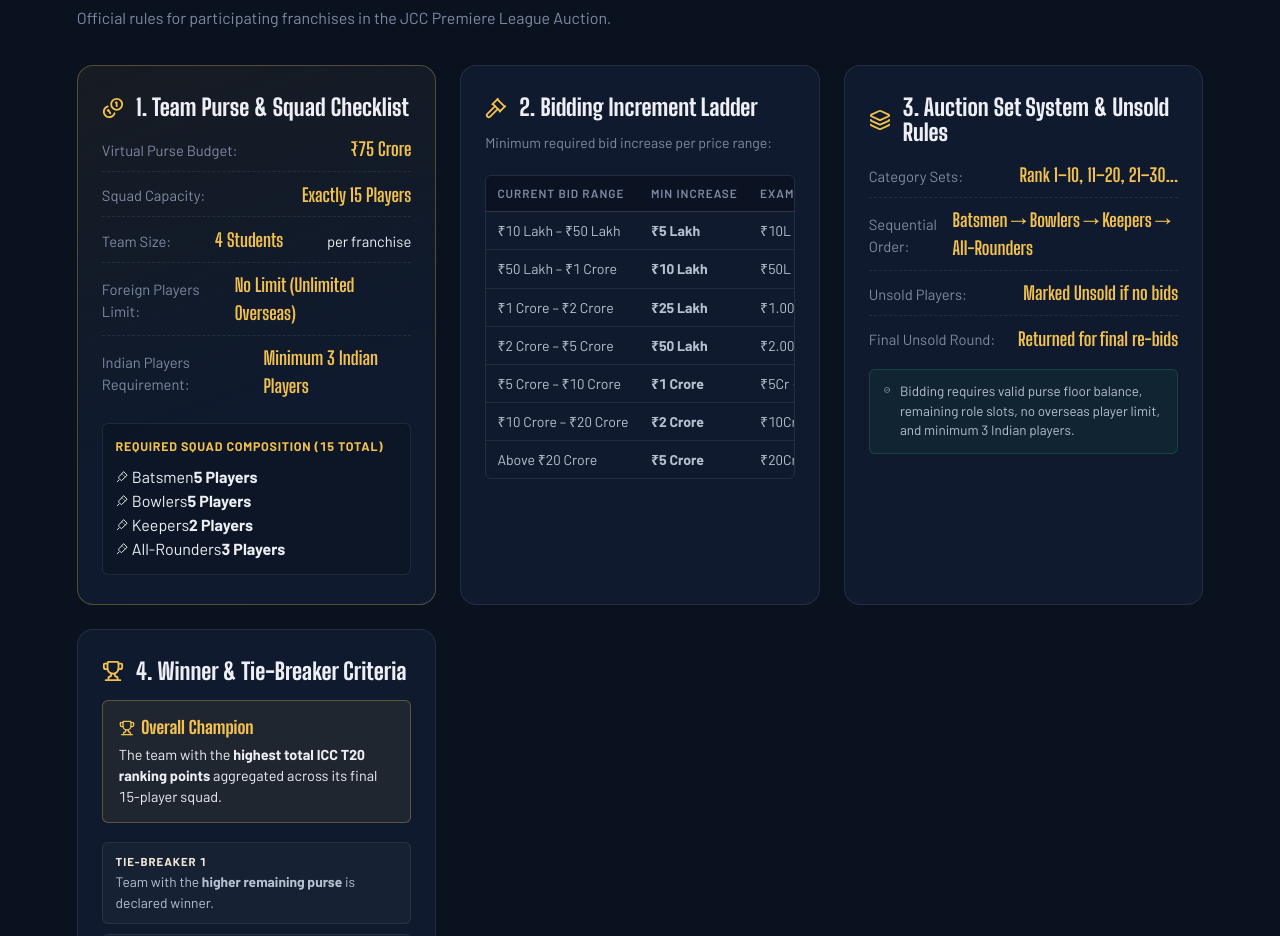
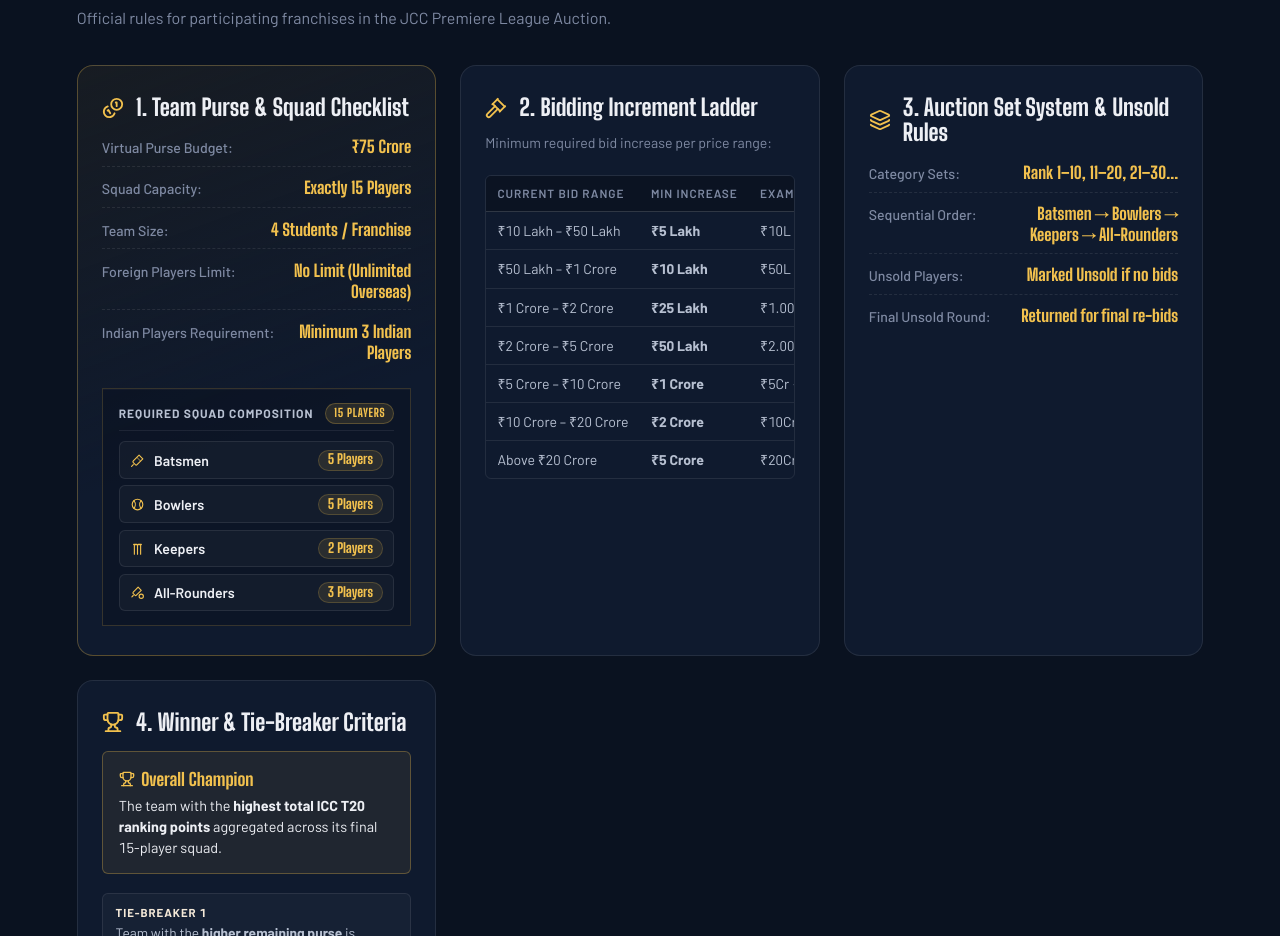
Before and after one commit to AdityaKaushik-git/JPL_New, a React (Vite) app in the folder client/: page / in a window 1280 px wide. Shown: the part 902-1838 px from the top of the page. Built offline with nearby package versions, Linux system fonts and the light colour scheme; no server answers.

Commit message:
Fix landing page rule block indentation, remove valid purse note, and style squad composition

```diff
--- a/client/src/components/RoleIcon.jsx
+++ b/client/src/components/RoleIcon.jsx
@@ -39,7 +39,18 @@
   )
 }
 
-const MAP = { 'Batsman': Bat, 'Bowler': Ball, 'All-Rounder': AllRounder, 'Wicket Keeper': Keeper }
+const MAP = {
+  'Batsman': Bat,
+  'bat': Bat,
+  'Bowler': Ball,
+  'bowl': Ball,
+  'All-Rounder': AllRounder,
+  'ar': AllRounder,
+  'Wicket Keeper': Keeper,
+  'wk': Keeper,
+  'Keeper': Keeper,
+  'keeper': Keeper,
+}
 
 export default function RoleIcon({ role, size = 20, className = '', title }) {
   const Glyph = MAP[role] || Bat
--- a/client/src/index.css
+++ b/client/src/index.css
@@ -846,19 +846,57 @@
 .rule-card-header h3 { font-family: var(--font-display); font-size: 1.45rem; font-weight: 800; }
 .rule-subtext { color: var(--chalk-3); font-size: .88rem; margin: -.3rem 0 .2rem; }
 
-.rule-list { list-style: none; margin: 0; padding: 0; display: flex; flex-direction: column; gap: .6rem; }
-.rule-list li { display: flex; justify-content: space-between; align-items: center; font-size: .92rem; border-bottom: 1px dashed var(--line); padding-bottom: .45rem; }
+.rule-list { list-style: none; margin: 0; padding: 0; display: flex; flex-direction: column; gap: .65rem; }
+.rule-list li { display: flex; justify-content: space-between; align-items: baseline; gap: .85rem; font-size: .92rem; border-bottom: 1px dashed var(--line); padding-bottom: .48rem; }
 .rule-list li:last-child { border-bottom: 0; padding-bottom: 0; }
-.rule-list li span { color: var(--chalk-3); }
-.rule-list li b { font-family: var(--font-display); font-size: 1.15rem; color: var(--gold); }
+.rule-list li span { color: var(--chalk-3); font-size: .88rem; font-weight: 500; flex-shrink: 0; }
+.rule-list li b { font-family: var(--font-display); font-size: 1.05rem; font-weight: 800; color: var(--gold); text-align: right; line-height: 1.25; word-break: break-word; }
 
 .rule-checklist-box {
-  margin-top: .4rem; padding: .8rem; border-radius: var(--r-sm);
-  background: rgba(10, 18, 32, .5); border: 1px solid var(--line);
+  margin-top: .6rem; padding: .85rem 1rem; border-radius: var(--r-md);
+  background: rgba(10, 18, 32, .55); border: 1px solid rgba(242, 193, 78, .18);
+  box-shadow: inset 0 1px 0 rgba(255, 255, 255, .03);
+}
+.checklist-head {
+  display: flex; align-items: center; justify-content: space-between;
+  margin-bottom: .65rem; padding-bottom: .4rem; border-bottom: 1px solid rgba(237, 239, 244, .08);
 }
 .checklist-title {
-  display: block; font-size: .78rem; text-transform: uppercase; letter-spacing: .06em;
-  color: var(--gold); font-weight: 700; margin-bottom: .6rem;
+  display: inline-flex; align-items: center; font-size: .75rem; text-transform: uppercase;
+  letter-spacing: .08em; color: var(--chalk-2); font-weight: 700;
+}
+.checklist-badge {
+  font-family: var(--font-display); font-size: .72rem; font-weight: 800; text-transform: uppercase;
+  letter-spacing: .06em; color: var(--gold); background: rgba(242, 193, 78, .12);
+  border: 1px solid rgba(242, 193, 78, .25); padding: .15rem .5rem; border-radius: 999px; line-height: 1.2;
+}
+.squad-roles-grid {
+  display: flex; flex-direction: column; gap: .4rem;
+}
+.squad-role-item {
+  display: flex; align-items: center; justify-content: space-between;
+  padding: .45rem .65rem; border-radius: var(--r-sm);
+  background: rgba(237, 239, 244, .03); border: 1px solid var(--line);
+  transition: all .2s var(--ease);
+}
+.squad-role-item:hover {
+  background: rgba(242, 193, 78, .05); border-color: rgba(242, 193, 78, .3);
+  transform: translateX(2px);
+}
+.role-lbl {
+  display: inline-flex; align-items: center; gap: .55rem; font-size: .88rem;
+  font-weight: 600; color: var(--chalk);
+}
+.role-lbl svg {
+  color: var(--gold); flex-shrink: 0; transition: transform .2s var(--ease);
+}
+.squad-role-item:hover .role-lbl svg {
+  transform: scale(1.15);
+}
+.role-cap {
+  font-family: var(--font-display); font-size: .85rem; font-weight: 800;
+  color: var(--gold); background: rgba(242, 193, 78, .1);
+  border: 1px solid rgba(242, 193, 78, .2); padding: .18rem .55rem; border-radius: 999px; line-height: 1;
 }
 
 .increment-table-wrap {
--- a/client/src/pages/Landing.jsx
+++ b/client/src/pages/Landing.jsx
@@ -1,5 +1,5 @@
 import { Link } from 'react-router-dom'
-import { Radio, ListOrdered, ArrowRight, Calendar, Clock, MapPin, Building2, Shield, Coins, Gavel, Trophy, Layers, CheckCircle2 } from 'lucide-react'
+import { Radio, ListOrdered, ArrowRight, Calendar, Clock, MapPin, Building2, Shield, Coins, Gavel, Trophy, Layers } from 'lucide-react'
 import PitchBackdrop from '../components/PitchBackdrop'
 import RoleIcon from '../components/RoleIcon'
 import { useAsync } from '../hooks/useAsync'
@@ -99,27 +99,30 @@
             <ul className="rule-list">
               <li><span>Virtual Purse Budget:</span> <b>₹75 Crore</b></li>
               <li><span>Squad Capacity:</span> <b>Exactly 15 Players</b></li>
-              <li><span>Team Size:</span> <b>4 Students</b> per franchise</li>
+              <li><span>Team Size:</span> <b>4 Students / Franchise</b></li>
               <li><span>Foreign Players Limit:</span> <b>No Limit (Unlimited Overseas)</b></li>
               <li><span>Indian Players Requirement:</span> <b>Minimum 3 Indian Players</b></li>
             </ul>
             <div className="rule-checklist-box">
-              <span className="checklist-title">Required Squad Composition (15 Total)</span>
+              <div className="checklist-head">
+                <span className="checklist-title">Required Squad Composition</span>
+                <span className="checklist-badge">15 Players</span>
+              </div>
               <div className="squad-roles-grid">
                 <div className="squad-role-item">
-                  <span className="role-lbl"><RoleIcon role="bat" size={13} /> Batsmen</span>
+                  <span className="role-lbl"><RoleIcon role="Batsman" size={15} /> Batsmen</span>
                   <b className="role-cap">5 Players</b>
                 </div>
                 <div className="squad-role-item">
-                  <span className="role-lbl"><RoleIcon role="bowl" size={13} /> Bowlers</span>
+                  <span className="role-lbl"><RoleIcon role="Bowler" size={15} /> Bowlers</span>
                   <b className="role-cap">5 Players</b>
                 </div>
                 <div className="squad-role-item">
-                  <span className="role-lbl"><RoleIcon role="wk" size={13} /> Keepers</span>
+                  <span className="role-lbl"><RoleIcon role="Wicket Keeper" size={15} /> Keepers</span>
                   <b className="role-cap">2 Players</b>
                 </div>
                 <div className="squad-role-item">
-                  <span className="role-lbl"><RoleIcon role="ar" size={13} /> All-Rounders</span>
+                  <span className="role-lbl"><RoleIcon role="All-Rounder" size={15} /> All-Rounders</span>
                   <b className="role-cap">3 Players</b>
                 </div>
               </div>
@@ -183,7 +186,7 @@
             </div>
           </div>
 
-          {/* Card 3: Auction Set System & Unsold Round*/}
+          {/* Card 3: Auction Set System & Unsold Rules*/}
           <div className="rule-card landing-fade-up delay-3">
             <div className="rule-card-header">
               <Layers className="rule-icon" size={22} />
@@ -195,10 +198,6 @@
               <li><span>Unsold Players:</span> <b>Marked Unsold if no bids</b></li>
               <li><span>Final Unsold Round:</span> <b>Returned for final re-bids</b></li>
             </ul>
-            <div className="rule-note-box">
-              <CheckCircle2 size={16} className="text-turf" />
-              <span>Bidding requires valid purse floor balance, remaining role slots, no overseas player limit, and minimum 3 Indian players.</span>
-            </div>
           </div>
 
           {/* Card 4: Winner & Tie-Breaker Criteria*/}
```
